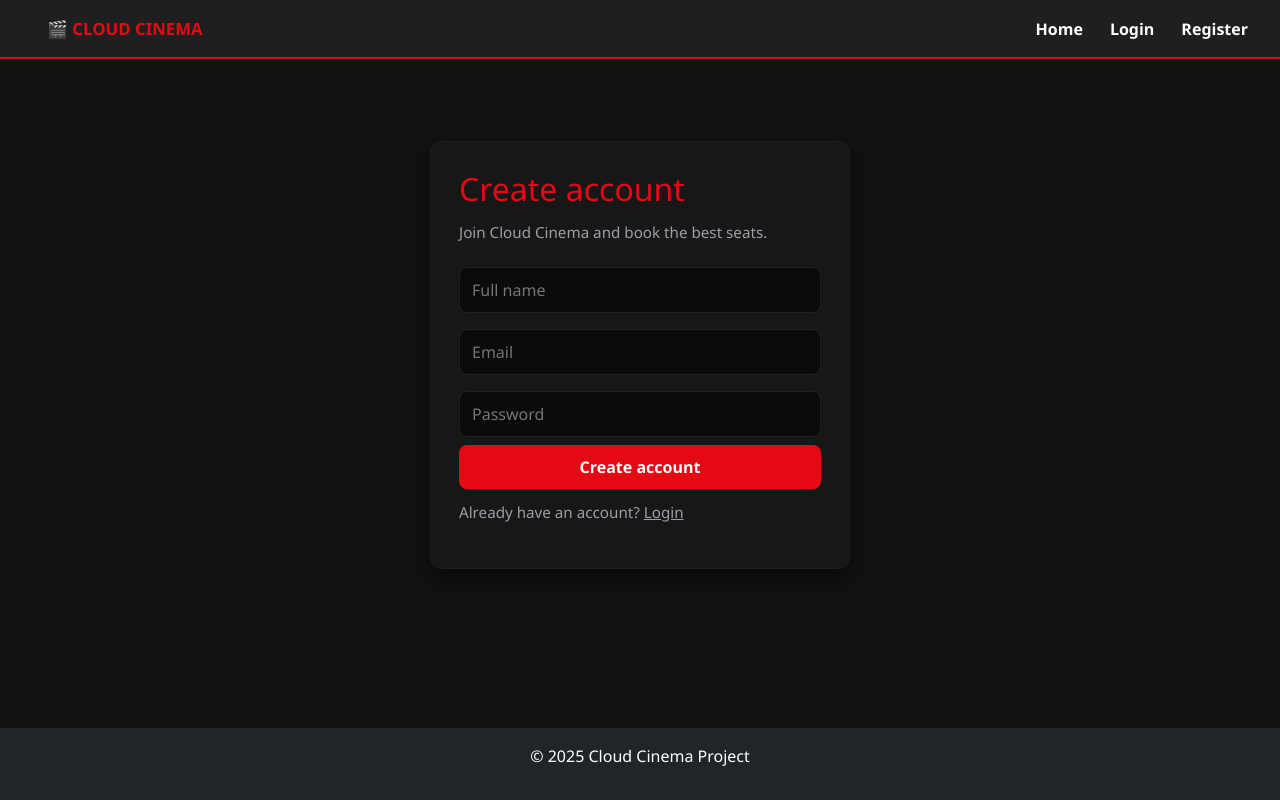
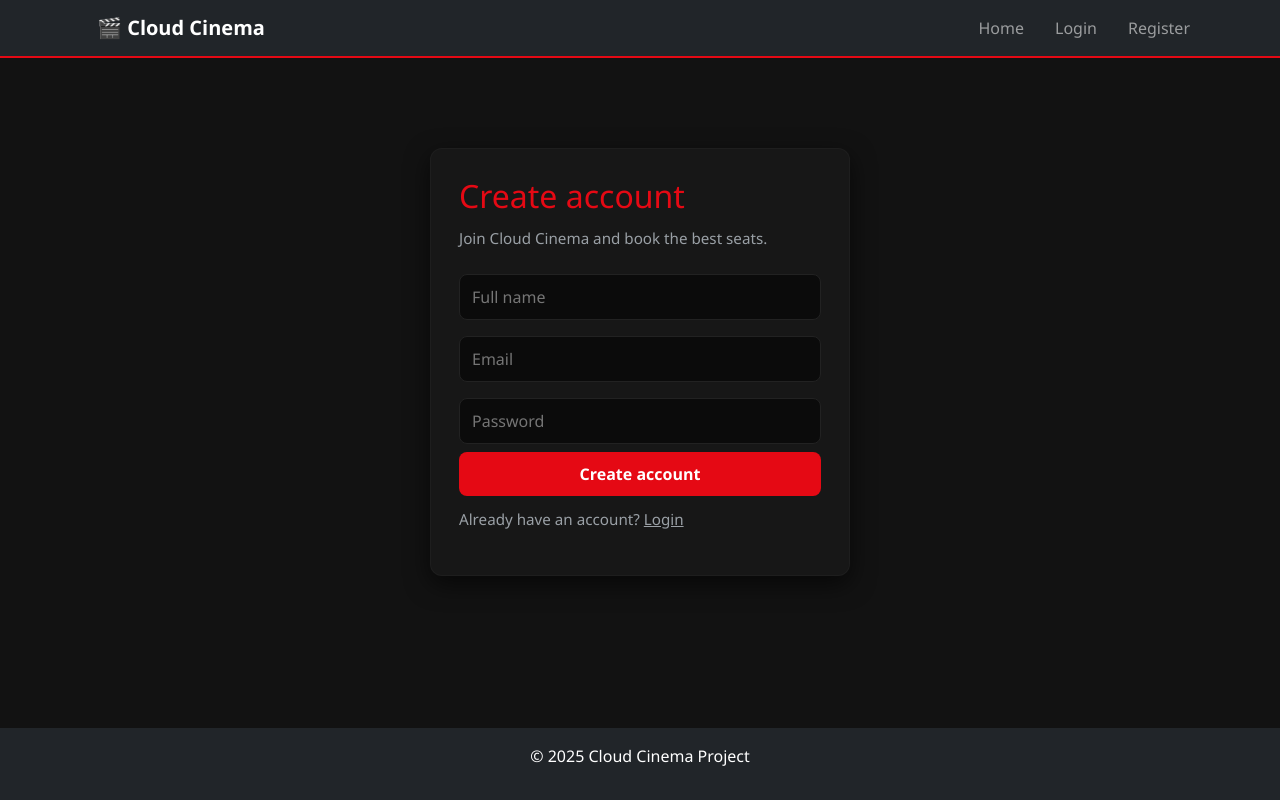
Before and after one commit to KeatYee/CloudCinema-Ticketing-System, a Flask app: page /register in a window 1280 px wide. Run offline with Flask 3, Linux system fonts and the light colour scheme.

Commit message:
update base.html to seperate admin and user nav bar

```diff
--- a/cloud-cinema-system/app/templates/base.html
+++ b/cloud-cinema-system/app/templates/base.html
@@ -4,32 +4,54 @@
     <meta charset="UTF-8">
     <meta name="viewport" content="width=device-width, initial-scale=1.0">
     <title>Cloud Cinema</title>
-    <!-- Bootstrap 5 CDN-->
+    <!-- Bootstrap 5 CDN -->
     <link href="https://cdn.jsdelivr.net/npm/bootstrap@5.3.0/dist/css/bootstrap.min.css" rel="stylesheet">
+    <!-- Link to your custom CSS -->
     <link href="{{ url_for('static', filename='css/style.css') }}" rel="stylesheet">
 </head>
 <body class="d-flex flex-column min-vh-100">
+
     <!-- Navigation Bar -->
-    <nav>
-        <a href="{{ url_for('main.index') }}" class="logo">🎬 CLOUD CINEMA</a>
+    <nav class="navbar navbar-expand-lg navbar-dark bg-dark">
+        <div class="container">
+            <!-- LOGO LINK LOGIC: If Admin -> Admin Dashboard, Else -> User Home -->
+            <a class="navbar-brand" href="{{ url_for('admin.admin_index') if session.get('role') == 'admin' else url_for('main.index') }}">
+                🎬 Cloud Cinema
+            </a>
 
-        <div>
-            <a href="{{ url_for('main.index') }}">Home</a>
+            <button class="navbar-toggler" type="button" data-bs-toggle="collapse" data-bs-target="#navbarNav">
+                <span class="navbar-toggler-icon"></span>
+            </button>
+            <div class="collapse navbar-collapse" id="navbarNav">
+                <ul class="navbar-nav ms-auto">
+                    <!-- HOME LINK LOGIC: Same as Logo -->
+                    <li class="nav-item">
+                        <a class="nav-link" href="{{ url_for('admin.admin_index') if session.get('role') == 'admin' else url_for('main.index') }}">
+                            {{ 'Dashboard' if session.get('role') == 'admin' else 'Home' }}
+                        </a>
+                    </li>
+
+                    <!-- Dynamic Links -->
                     {% if session.get('user_id') %}
-                <a href="{{ url_for('auth.profile') }}">Hi, {{ session['name'] }}</a>
-                <a href="{{ url_for('auth.logout') }}">Logout</a>
+                        <li class="nav-item"><a class="nav-link" href="{{ url_for('auth.profile') }}">Hi, {{ session['name'] }}</a></li>
+                        <!-- If Admin, show switch to main site option -->
+                        {% if session.get('role') == 'admin' %}
+                             <li class="nav-item"><a class="nav-link" href="{{ url_for('main.index') }}">(View Site)</a></li>
+                        {% endif %}
+                        <li class="nav-item"><a class="nav-link" href="{{ url_for('auth.logout') }}">Logout</a></li>
                     {% else %}
-                <a href="{{ url_for('auth.login') }}">Login</a>
-                <a href="{{ url_for('auth.register') }}">Register</a>
+                        <li class="nav-item"><a class="nav-link" href="{{ url_for('auth.login') }}">Login</a></li>
+                        <li class="nav-item"><a class="nav-link" href="{{ url_for('auth.register') }}">Register</a></li>
                     {% endif %}
+                </ul>
+            </div>
         </div>
     </nav>
 
     <!-- Main Content Area -->
-    <div style="flex: 1;">
+    <div class="container mt-4 flex-grow-1">
 
-        <!-- Alerts are placed in a container so they don't stretch full width -->
-        <div class="container mt-3">
+        <!-- ALERT BOX LOGIC -->
         {% with messages = get_flashed_messages(with_categories=true) %}
             {% if messages %}
                 {% for category, message in messages %}
@@ -40,7 +62,6 @@
                 {% endfor %}
             {% endif %}
         {% endwith %}
-        </div>
 
         {% block content %}{% endblock %}
     </div>
@@ -50,6 +71,7 @@
         <p>&copy; 2025 Cloud Cinema Project</p>
     </footer>
 
+    <!-- Bootstrap Javascript -->
     <script src="https://cdn.jsdelivr.net/npm/bootstrap@5.3.0/dist/js/bootstrap.bundle.min.js"></script>
 </body>
 </html>
```
Lines whose indentation alone changed are shown as unchanged.
